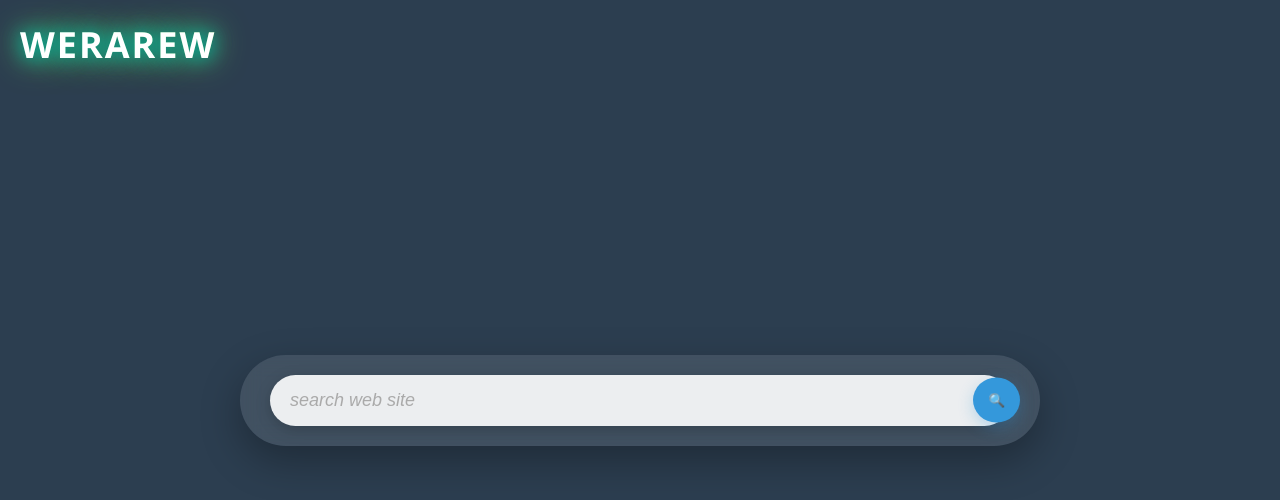
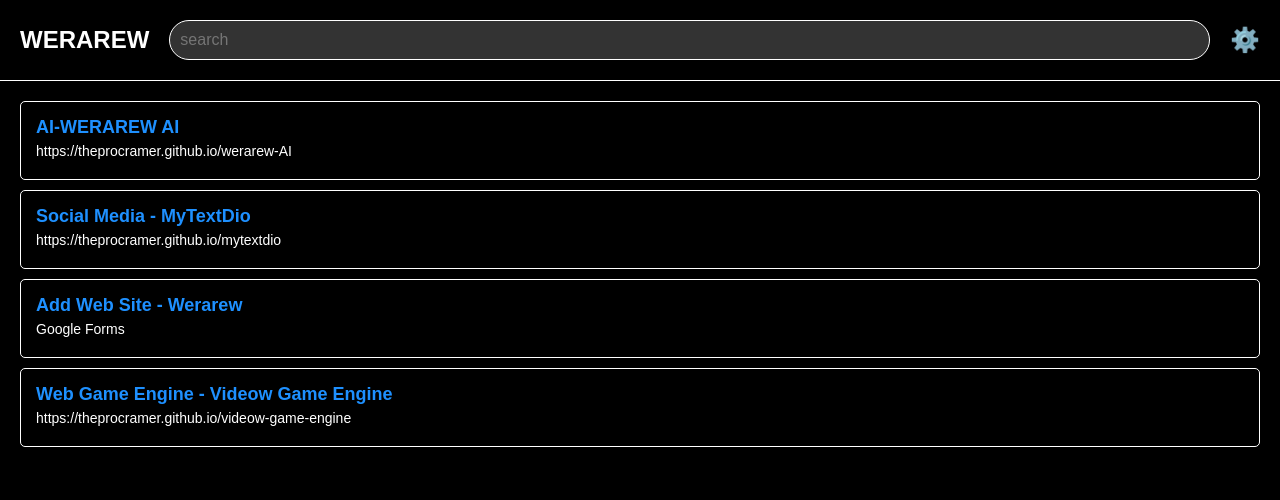
Before and after one commit to theprocramer/werarew, a plain HTML site: page index.html in a window 1280 px wide. Drawn offline with Linux system fonts and the light colour scheme.

Commit message:
Update index.html

```diff
--- a/index.html
+++ b/index.html
@@ -1,240 +1,94 @@
 <!DOCTYPE html>
-<html lang="tr">
+<html lang="en">
 <head>
   <meta charset="UTF-8">
   <meta name="viewport" content="width=device-width, initial-scale=1.0">
-    <title>search</title>
+  <title>Search Page</title>
   <style>
     body {
-            font-family: 'Segoe UI', Tahoma, Geneva, Verdana, sans-serif;
-            background-color: #2c3e50;
+      background-color: #000;
+      font-family: 'Arial', sans-serif;
+      color: white;
       margin: 0;
-            height: 100vh;
-            display: flex;
-            justify-content: center;
-            align-items: center;
-            color: #fff;
+      padding: 0;
     }
-
-        .container {
-            width: 100%;
-            max-width: 800px;
-            position: relative;
-            display: flex;
-            justify-content: center;
-        }
-
-        .logo {
-            position: absolute;
-            top: 20px;
-            left: 20px;
-            font-size: 36px;
-            font-weight: bold;
-            color: #fff;
-            text-transform: uppercase;
-            letter-spacing: 2px;
-            background: -webkit-linear-gradient(45deg, #00b09b, #96c93d);
-            -webkit-background-clip: text;
-            animation: glow 1.5s ease-in-out infinite;
-        }
-
-        @keyframes glow {
-            0% {
-                text-shadow: 0 0 5px #00b09b, 0 0 10px #00b09b, 0 0 15px #96c93d;
-            }
-            50% {
-                text-shadow: 0 0 20px #00b09b, 0 0 30px #00b09b, 0 0 40px #96c93d;
-            }
-            100% {
-                text-shadow: 0 0 5px #00b09b, 0 0 10px #00b09b, 0 0 15px #96c93d;
-            }
-        }
-
-        .search-container {
-            width: 100%;
-            background: rgba(255, 255, 255, 0.1);
-            border-radius: 50px;
-            padding: 20px 30px;
+    .header {
       display: flex;
       align-items: center;
-            box-shadow: 0 15px 40px rgba(0, 0, 0, 0.3);
-            backdrop-filter: blur(10px);
-            position: relative;
-            transition: transform 0.3s ease;
+      justify-content: space-between;
+      padding: 20px;
+      border-bottom: 1px solid white;
     }
-
-        .search-box {
+    .logo {
+      font-size: 24px;
+      font-weight: bold;
+    }
+    .search-container {
+      display: flex;
+      align-items: center;
+      flex-grow: 1;
+      margin: 0 20px;
+    }
+    .search-input {
       width: 100%;
-            padding: 15px 20px;
-            font-size: 18px;
-            border: none;
-            border-radius: 50px;
-            outline: none;
-            background: rgba(255, 255, 255, 0.9);
-            color: #333;
-            box-shadow: 0 4px 15px rgba(0, 0, 0, 0.2);
-            transition: box-shadow 0.3s ease, transform 0.3s ease;
-        }
-
-        .search-box:focus {
-            box-shadow: 0 0 20px rgba(52, 152, 219, 0.7);
-            transform: scale(1.05);
-        }
-
-        .search-button {
-            position: absolute;
-            right: 20px;
-            top: 50%;
-            transform: translateY(-50%);
-            background-color: #3498db;
+      padding: 10px;
+      border: 1px solid white;
+      border-radius: 20px;
+      background-color: #333;
       color: white;
-            border: none;
-            padding: 15px;
-            border-radius: 50%;
-            cursor: pointer;
-            box-shadow: 0 5px 15px rgba(52, 152, 219, 0.3);
-            transition: background-color 0.3s ease, transform 0.3s ease, box-shadow 0.3s ease;
-        }
-
-        .search-button:hover {
-            background-color: #2980b9;
-            transform: scale(1.1);
-            box-shadow: 0 10px 30px rgba(52, 152, 219, 0.4);
-        }
-
-        .search-button:focus {
-            outline: none;
-            box-shadow: 0 10px 20px rgba(52, 152, 219, 0.6);
-        }
-
-        .search-box::placeholder {
-            color: #aaa;
-            font-style: italic;
-        }
-
-        .autocomplete-list {
-            position: absolute;
-            top: 60px;
-            left: 0;
-            width: 100%;
-            background-color: #fff;
-            box-shadow: 0 4px 10px rgba(0, 0, 0, 0.2);
-            max-height: 200px;
-            overflow-y: auto;
-            border-radius: 8px;
-            z-index: 10;
-            display: none;
-        }
-
-        .autocomplete-list li {
-            padding: 10px;
-            cursor: pointer;
-            transition: background-color 0.3s ease;
-        }
-
-        .autocomplete-list li:hover {
-            background-color: #3498db;
-            color: white;
-        }
-
-        .error-message {
-            color: #ff5e62;
-            font-size: 14px;
-            margin-top: 10px;
-            text-align: center;
-            display: none;
-        }
-
-        @media (max-width: 768px) {
-            .search-container {
-                max-width: 100%;
-                padding: 15px;
-            }
-
-            .search-button {
-                padding: 12px;
-                right: 10px;
-            }
-
-            .search-box {
-                padding: 12px 15px;
       font-size: 16px;
     }
+    .settings-icon {
+      font-size: 24px;
+      cursor: pointer;
+    }
+    .list {
+      margin: 20px;
+    }
+    .list-item {
+      padding: 15px;
+      border: 1px solid white;
+      margin-bottom: 10px;
+      border-radius: 5px;
+    }
+    .list-item a {
+      color: #1E90FF;
+      font-size: 18px;
+      text-decoration: none;
+      font-weight: bold;
+    }
+    .list-item p {
+      margin: 5px 0;
+      font-size: 14px;
     }
   </style>
 </head>
 <body>
+  <div class="header">
+    <div class="logo">WERAREW</div>
+    <div class="search-container">
+      <input type="text" class="search-input" placeholder="search">
+    </div>
+    <div class="settings-icon">⚙️</div>
+  </div>
+  <div class="list">
+    <div class="list-item">
+      <a href="https://theprocramer.github.io/werarew-AI" target="_blank">AI-WERAREW AI</a>
+      <p>https://theprocramer.github.io/werarew-AI</p>
+    </div>
+    <div class="list-item">
+      <a href="https://theprocramer.github.io/mytextdio" target="_blank">Social Media - MyTextDio</a>
+      <p>https://theprocramer.github.io/mytextdio</p>
+    </div>
+    <div class="list-item">
+      <a href="https://docs.google.com/forms/d/e/1FAIpQLSePOaAtydT6o0xYTVBVm7mKtBFmcoWOrAeYCFw8RJsSEtIWUw/viewform?usp=dialog" target="_blank">Add Web Site - Werarew</a>
+      <p>Google Forms</p>
 
-<div class="logo">werarew</div>
-
-<div class="container">
-    <div class="search-container">
-        <input type="text" class="search-box" id="search" placeholder="search web site" oninput="showSuggestions()" />
-        <button class="search-button" onclick="searchFunction()">&#128269;</button>
-        <!-- Autocomplete listesi -->
-        <ul id="suggestions-list" class="autocomplete-list"></ul>
+    </div>
+    <div class="list-item">
+      <a href="https://theprocramer.github.io/videow-game-engine" target="_blank">Web Game Engine - Videow Game Engine</a>
+      <p>https://theprocramer.github.io/videow-game-engine</p>
     </div>
   </div>
-
-<div class="error-message" id="error-message">
-    no web site
-</div>
-
-<script>
-    const searchMap = {
-        "ai-werarew ai": "https://theprocramer.github.io/werarew-AI",
-        "werarew ai": "https://theprocramer.github.io/werarew-AI",
-        "chatbox-werarew ai": "https://theprocramer.github.io/werarew-AI/",
-        "sosial media-mytextdio": "https://theprocramer.github.io/mytextdio",
-        "search video-mytextdio": "https://theprocramer.github.io/mytextdio",
-        "add web site-werarew": "https://docs.google.com/forms/d/e/1FAIpQLSePOaAtydT6o0xYTVBVm7mKtBFmcoWOrAeYCFw8RJsSEtIWUw/viewform?usp=dialog",
-        "web game engine-videow game engine": "https://theprocramer.github.io/videow-game-engine",
-    };
-
-    function searchFunction() {
-        var query = document.getElementById("search").value.toLowerCase().trim();
-        const errorMessage = document.getElementById("error-message");
-
-        const foundKey = Object.keys(searchMap).find(key => key.toLowerCase() === query);
-
-        if (foundKey) {
-            window.location.href = searchMap[foundKey];
-            errorMessage.style.display = "none"; // Eğer video bulunursa hata mesajı gizlenir
-        } else {
-            errorMessage.style.display = "block"; // Hata mesajını göster
-        }
-    }
-
-    function showSuggestions() {
-        var input = document.getElementById("search").value.toLowerCase();
-        var suggestionsList = document.getElementById("suggestions-list");
-        suggestionsList.innerHTML = "";
-
-        if (input.length > 0) {
-            const suggestions = Object.keys(searchMap).filter(function (item) {
-                return item.toLowerCase().includes(input);
-            });
-
-            if (suggestions.length > 0) {
-                suggestionsList.style.display = "block";
-                suggestions.forEach(function (suggestion) {
-                    var li = document.createElement("li");
-                    li.textContent = suggestion;
-                    li.onclick = function() {
-                        document.getElementById("search").value = suggestion;
-                        suggestionsList.style.display = "none";
-                        searchFunction(); // Seçim yapınca direkt arama yapabilir
-                    };
-                    suggestionsList.appendChild(li);
-                });
-            } else {
-                suggestionsList.style.display = "none";
-            }
-        } else {
-            suggestionsList.style.display = "none";
-        }
-    }
-</script>
-
 </body>
 </html>
```
Lines whose indentation alone changed are shown as unchanged.
